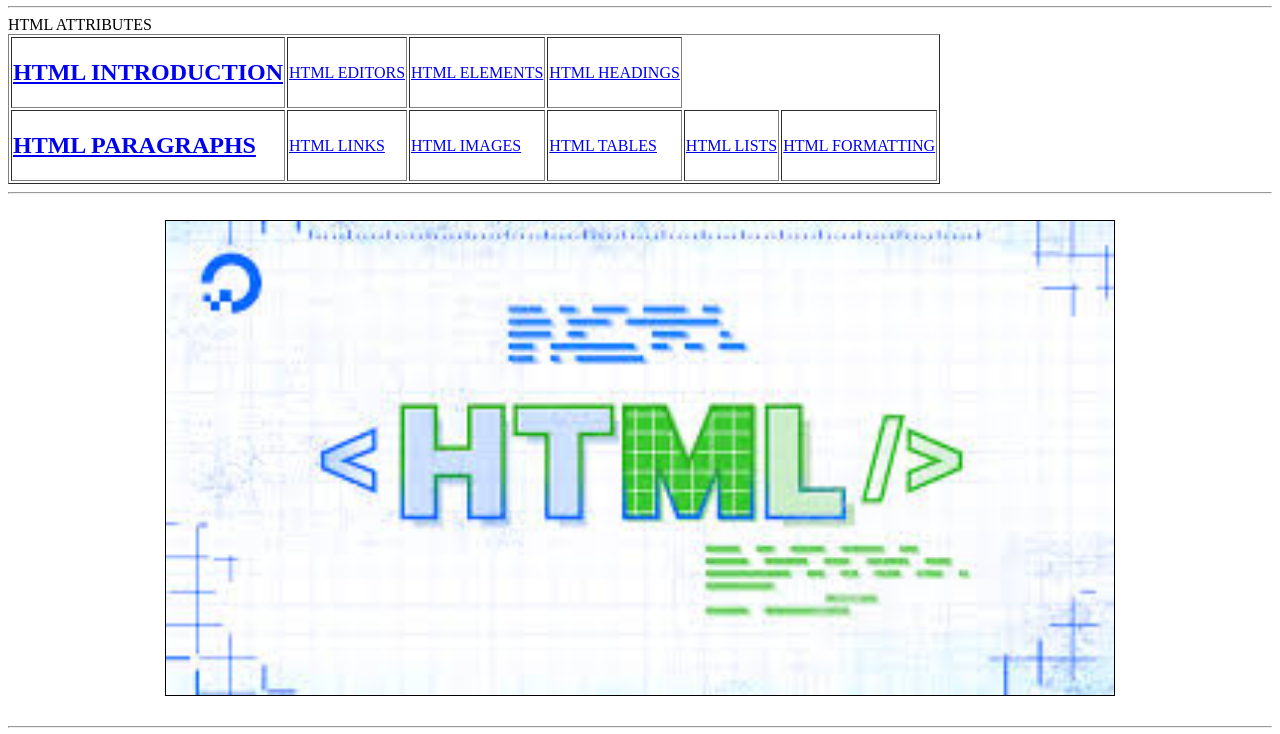
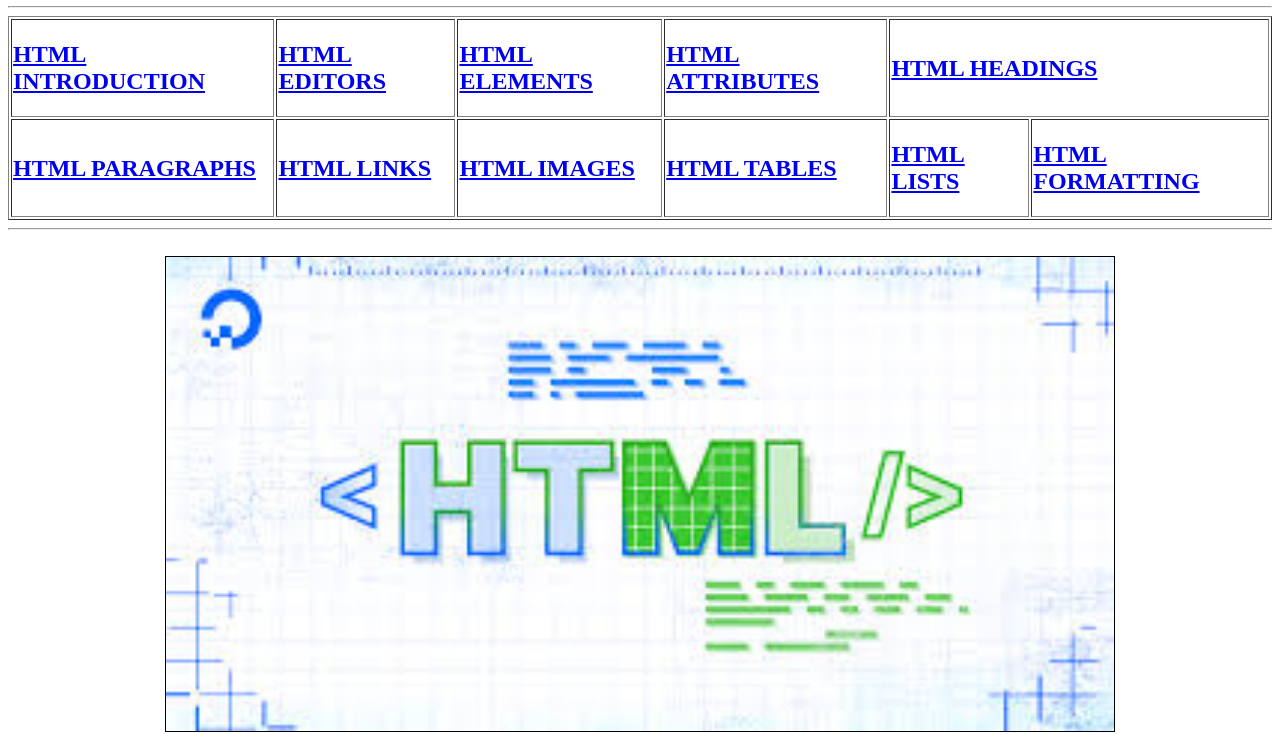
Before and after one commit to DeveloperInsharah/Link-Website, a plain HTML site: page index.html in a window 1280 px wide. Shown: the part 103-837 px from the top of the page. Drawn offline with Linux system fonts and the light colour scheme.

Commit message:
Update index.html

```diff
--- a/index.html
+++ b/index.html
@@ -12,9 +12,9 @@
     <hr>
     <table border="1" bg-color="light-blue">
         <tr>
-<td><h2><a href="#1" title="Go To HTML Introdution Page.">HTML INTRODUCTION</a> </td><td><a href="#2" title="Go To HTML Editors Page.">HTML EDITORS</a></td><td><a href="#3" title='Go To HTML Elementa Page.'>HTML ELEMENTS</a></td> <td<a href="#4" title="Go To HTML Attribute Page.">HTML ATTRIBUTES</a> </td> <td><a href="#5" title="Go To HTML Headings Page.">HTML HEADINGS</a></td></h2>
+<td><h2><a href="#1" title="Go To HTML Introdution Page.">HTML INTRODUCTION</a> </h2> </td><td><h2><a href="#2" title="Go To HTML Editors Page.">HTML EDITORS</a></h2></td><td><h2><a href="#3" title='Go To HTML Elementa Page.'>HTML ELEMENTS</a></h2></td> <td><h2><a href="#4" title="Go To HTML Attribute Page.">HTML ATTRIBUTES</a></h2> </td> <td colspan="2"><h2><a href="#5" title="Go To HTML Headings Page.">HTML HEADINGS</a></h2></td>
 </tr><tr>
-<td><h2><a href="#6" title="Go To HTML Paragraphs Page.">HTML PARAGRAPHS</a></td><td><a href="#7" title="Go To HTML Links Page.">HTML LINKS</a></td> <td><a href="#8" title="Go To HTML Images Page.">HTML IMAGES </a></td><td><a href="#9" title="Go To HTMl Tables Page.">HTML TABLES</a></td><td> <a href="#10" title="Go To HTML List Page.">HTML LISTS</a></td><td><a href="#11" title="Go To HTML Formatting Page.">HTML FORMATTING</td> </a></h2>
+<td><h2><a href="#6" title="Go To HTML Paragraphs Page.">HTML PARAGRAPHS</a></h2></td><td><h2><a href="#7" title="Go To HTML Links Page.">HTML LINKS</a></h2></td> <td><h2><a href="#8" title="Go To HTML Images Page.">HTML IMAGES </a></h2></td><td><h2><a href="#9" title="Go To HTMl Tables Page.">HTML TABLES</a></h2></td><td><h2><a href="#10" title="Go To HTML List Page.">HTML LISTS</a></h2> </td><td><h2><a href="#11" title="Go To HTML Formatting Page.">HTML FORMATTING</td> </a></h2>
       </tr></table>
         <hr >
       <BR>
```
